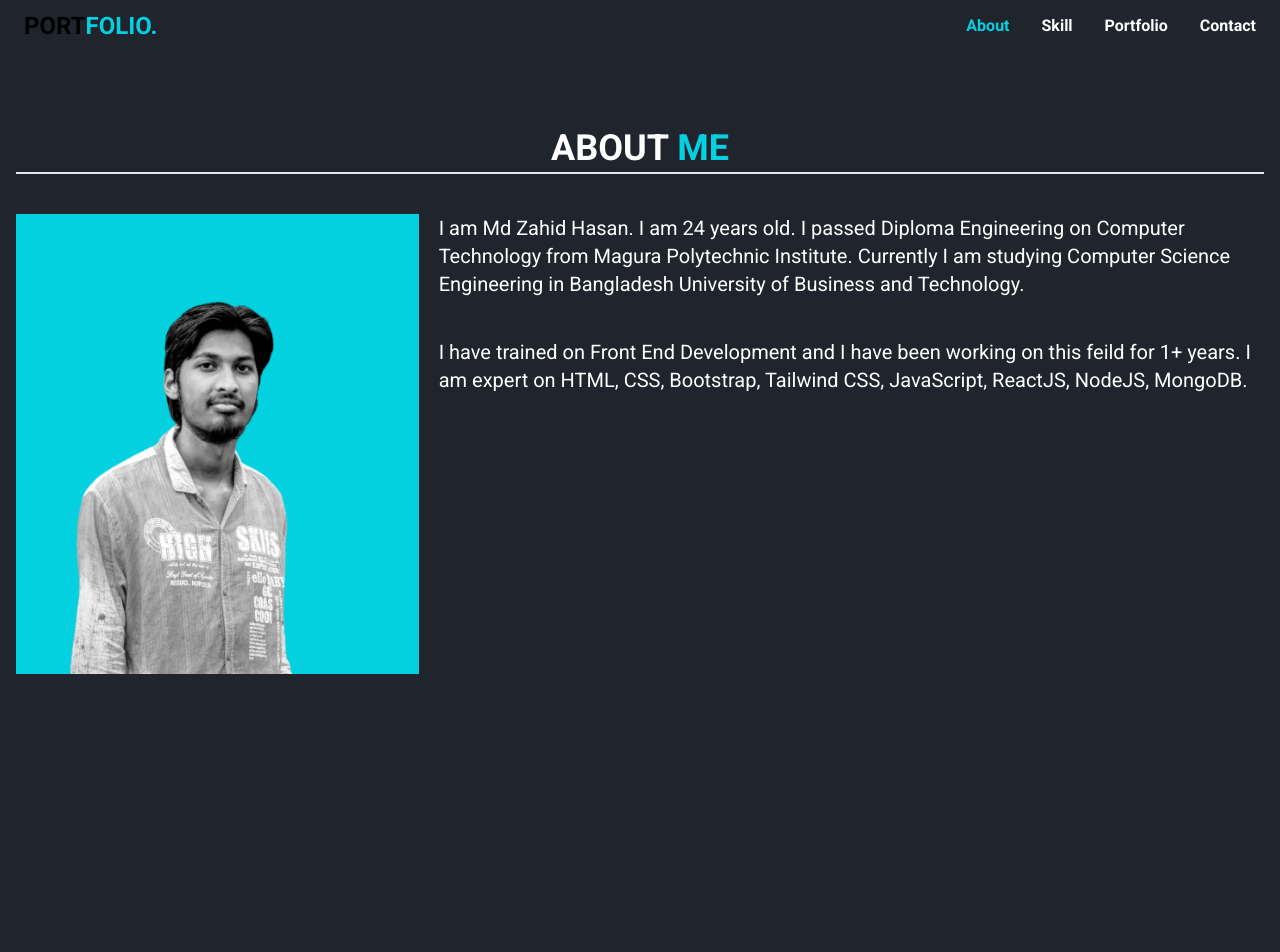
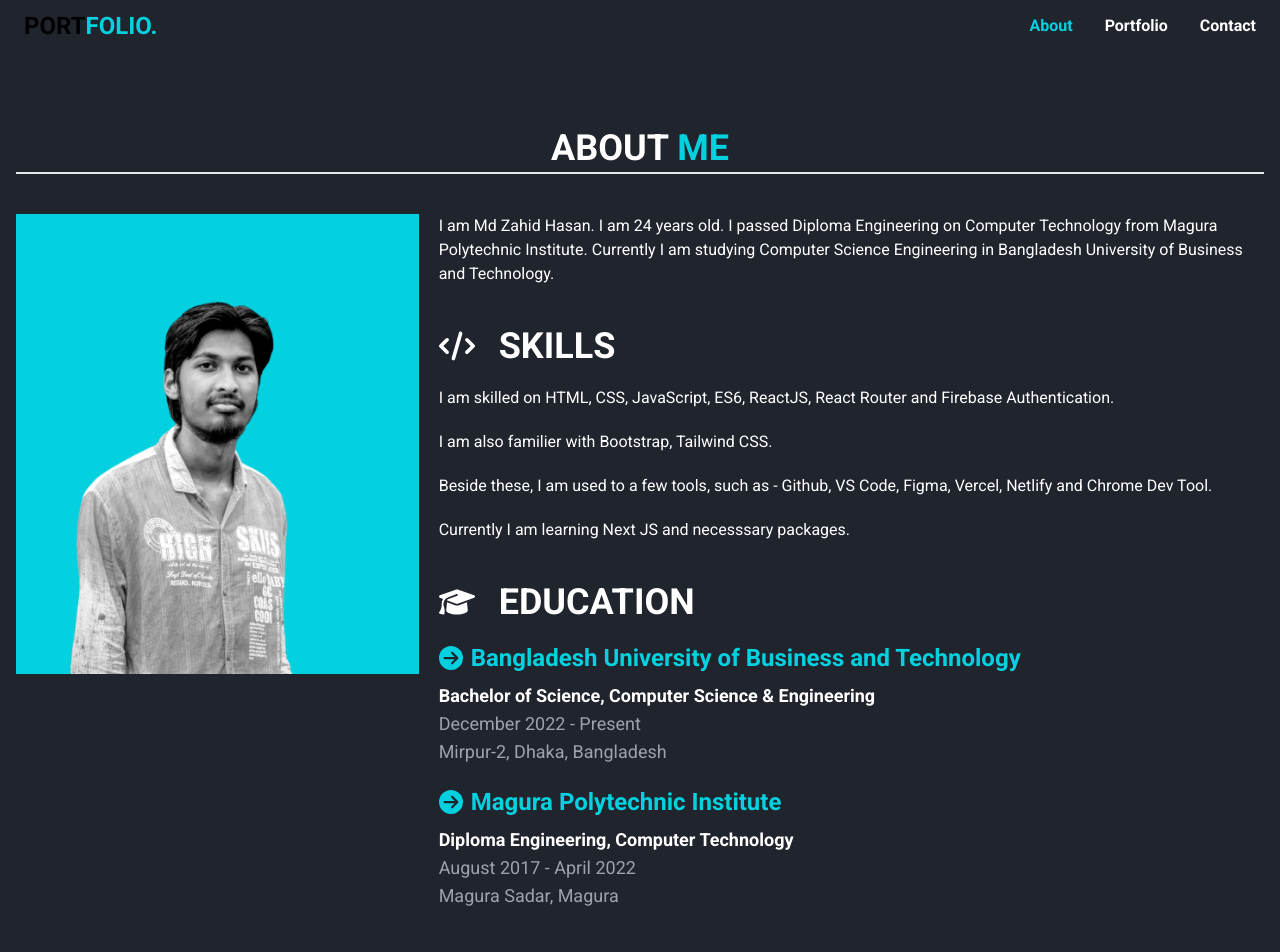
Before and after one commit to zahidhasan13/zahid-simple-portfolio, a Next.js app: page /about in a window 1280 px wide. Shown: the top 952 px of the page. Before the commit the page ends 800 px from the top, so only its background shows below. Built offline with nearby package versions, Linux system fonts and the light colour scheme.

Commit message:
animation add

```diff
--- a/package.json
+++ b/package.json
@@ -13,6 +13,7 @@
     "next": "14.1.0",
     "react": "^18",
     "react-dom": "^18",
+    "react-icons": "^5.0.1",
     "typewriter-effect": "^2.21.0"
   },
   "devDependencies": {
--- a/src/app/about/page.jsx
+++ b/src/app/about/page.jsx
@@ -1,8 +1,14 @@
 import React from "react";
+import {
+  FaCode,
+  FaGraduationCap,
+  FaCircleArrowRight,
+  FaHeart,
+} from "react-icons/fa6";
 
 const page = () => {
   return (
-    <section className="bg-[#20242D] min-h-screen text-white">
+    <section className="bg-[#20242D] min-h-screen text-white mb-10">
       <div className="max-w-screen-xl px-4 pt-16 mx-auto lg:pt-32">
         <div className="text-center mb-10">
           <h1 className="lg:text-4xl font-semibold uppercase border-b-2 pb-1">
@@ -10,21 +16,86 @@ const page = () => {
           </h1>
         </div>
         <div className="grid md:grid-cols-3 grid-cols-1 md:gap-5">
-          <div className="col-span-1 mb-10">
+          <div
+            data-aos="fade-up"
+            data-aos-duration="1000"
+            data-aos-easing="ease-in-out"
+            className="col-span-1 mb-10"
+          >
             <img src="about-me.png" alt="" className="bg-[#04D1E0]" />
           </div>
-          <div className="col-span-2 space-y-10 text-xl">
+          <div
+            data-aos="fade-left"
+            data-aos-duration="1000"
+            data-aos-easing="ease-in-out"
+            className="col-span-2 space-y-10"
+          >
             <p>
               I am Md Zahid Hasan. I am 24 years old. I passed Diploma
               Engineering on Computer Technology from Magura Polytechnic
               Institute. Currently I am studying Computer Science Engineering in
               Bangladesh University of Business and Technology.
             </p>
-            <p>
-              I have trained on Front End Development and I have been working on
-              this feild for 1+ years. I am expert on HTML, CSS, Bootstrap,
-              Tailwind CSS, JavaScript, ReactJS, NodeJS, MongoDB.
-            </p>
+            <div data-aos="fade-up">
+              <h1 className="flex items-center space-x-6 text-4xl font-bold mb-5">
+                <FaCode />
+                <span className="">SKILLS</span>
+              </h1>
+              <div className="space-y-5">
+                <p>
+                  I am skilled on HTML, CSS, JavaScript, ES6, ReactJS, React
+                  Router and Firebase Authentication.
+                </p>
+                <p>I am also familier with Bootstrap, Tailwind CSS.</p>
+                <p>
+                  Beside these, I am used to a few tools, such as - Github, VS
+                  Code, Figma, Vercel, Netlify and Chrome Dev Tool.
+                </p>
+                <p>Currently I am learning Next JS and necesssary packages.</p>
+              </div>
+            </div>
+            <div data-aos="fade-up">
+              <h1 className="flex items-center space-x-6 text-4xl font-bold mb-5">
+                <FaGraduationCap />
+                <span className="">EDUCATION</span>
+              </h1>
+              <div className="space-y-2">
+                <h3 className="text-2xl font-semibold text-[#04D1E0] flex items-center space-x-2">
+                  <FaCircleArrowRight />
+                  <span>Bangladesh University of Business and Technology</span>
+                </h3>
+                <div className="text-lg text-gray-400">
+                  <p className="text-white font-bold">
+                    Bachelor of Science, Computer Science & Engineering
+                  </p>
+                  <p>December 2022 - Present</p>
+                  <p>Mirpur-2, Dhaka, Bangladesh</p>
+                </div>
+              </div>
+              <div className="space-y-2 mt-5">
+                <h3 className="text-2xl font-semibold text-[#04D1E0] flex items-center space-x-2">
+                  <FaCircleArrowRight />
+                  <span>Magura Polytechnic Institute</span>
+                </h3>
+                <div className="text-lg text-gray-400">
+                  <p className="text-white font-bold">
+                    Diploma Engineering, Computer Technology
+                  </p>
+                  <p>August 2017 - April 2022</p>
+                  <p>Magura Sadar, Magura</p>
+                </div>
+              </div>
+            </div>
+            <div>
+              <h1 className="flex items-center space-x-6 text-4xl font-bold mb-5">
+                <FaHeart />
+                <span className="uppercase">love to do</span>
+              </h1>
+              <p>
+                I love development and explore new technology. Also love to go
+                somewhere with family or friends on vacation
+              </p>
+            </div>
           </div>
         </div>
       </div>
--- a/src/app/portfolio/page.jsx
+++ b/src/app/portfolio/page.jsx
@@ -43,10 +43,20 @@ const page = () => {
           </h1>
         </div>
         <div className="grid lg:grid-cols-2 grid-cols-1 justify-center items-center gap-10">
-          <div className="order-1">
+          <div
+            data-aos="fade-right"
+            data-aos-duration="1000"
+            data-aos-easing="ease-in-out"
+            className="order-1"
+          >
             <img src="web1.png" alt="mockup" className="rounded-lg h-[350px]" />
           </div>
-          <div className="space-y-6 order-2">
+          <div
+            data-aos="fade-left"
+            data-aos-duration="1000"
+            data-aos-easing="ease-in-out"
+            className="space-y-6 order-2"
+          >
             <h2 className="lg:text-4xl">The Dragon News</h2>
             <p className="lg:text-lg">
               This is a online newspaper site. It using ReactJS for Front End
@@ -64,7 +74,7 @@ const page = () => {
               Visit Website
             </a>
           </div>
-          <div className="space-y-6 order-4">
+          <div data-aos="fade-up" className="space-y-6 order-4">
             <h2 className="lg:text-4xl">Bistro Boss Restraurent</h2>
             <p className="lg:text-lg">
               This is a E-commece Restrurent site. It using ReactJS for Front
@@ -84,10 +94,10 @@ const page = () => {
               Visit Website
             </a>
           </div>
-          <div className="order-3">
+          <div data-aos="fade-up" className="order-3">
             <img src="web2.png" alt="mockup" className="rounded-lg h-[350px]" />
           </div>
-          <div className="space-y-6 order-8">
+          <div data-aos="fade-up" className="space-y-6 order-8">
             <h2 className="lg:text-4xl">Netflix Clone</h2>
             <p className="lg:text-lg">
               This is a Netflix Clone. It using ReactJS for Front End
@@ -105,7 +115,7 @@ const page = () => {
               Visit Website
             </a>
           </div>
-          <div className="order-7">
+          <div data-aos="fade-up" className="order-7">
             <img src="web4.png" alt="mockup" className="rounded-lg h-[350px]" />
           </div>
         </div>
--- a/src/app/skill/page.jsx
+++ /dev/null
@@ -1,92 +0,0 @@
-"use client";
-import React, { useState } from "react";
-
-const page = () => {
-  return (
-    <section className="bg-[#20242D] min-h-screen text-white">
-      <div className="max-w-screen-xl px-4 pt-16 mx-auto lg:pt-32">
-        <div className="text-center mb-10">
-          <h1 className="lg:text-4xl font-semibold uppercase border-b-2 pb-1">
-            My <span className="text-[#04D1E0]">Skill</span>
-          </h1>
-        </div>
-        <div className="space-y-5">
-          <h2>HTML</h2>
-          <div className="w-full bg-gray-200 rounded-full dark:bg-gray-700">
-            <div
-              className="bg-red-600 text-xs font-medium text-blue-100 text-center p-0.5 leading-none rounded-full"
-              style={{ width: "90%" }}
-            >
-              90%
-            </div>
-          </div>
-          <h2>CSS</h2>
-          <div className="w-full bg-gray-200 rounded-full dark:bg-gray-700">
-            <div
-              className="bg-blue-600 text-xs font-medium text-blue-100 text-center p-0.5 leading-none rounded-full"
-              style={{ width: "80%" }}
-            >
-              80%
-            </div>
-          </div>
-          <h2>Bootstrap</h2>
-          <div className="w-full bg-gray-200 rounded-full dark:bg-gray-700">
-            <div
-              className="bg-purple-600 text-xs font-medium text-blue-100 text-center p-0.5 leading-none rounded-full"
-              style={{ width: "80%" }}
-            >
-              80%
-            </div>
-          </div>
-          <h2>Tailwind CSS</h2>
-          <div className="w-full bg-gray-200 rounded-full dark:bg-gray-700">
-            <div
-              className="bg-blue-300 text-xs font-medium text-blue-100 text-center p-0.5 leading-none rounded-full"
-              style={{ width: "70%" }}
-            >
-              70%
-            </div>
-          </div>
-          <h2>JavaScript</h2>
-          <div className="w-full bg-gray-200 rounded-full dark:bg-gray-700">
-            <div
-              className="bg-yellow-500 text-xs font-medium text-blue-100 text-center p-0.5 leading-none rounded-full"
-              style={{ width: "75%" }}
-            >
-              75%
-            </div>
-          </div>
-          <h2>ReactJS</h2>
-          <div className="w-full bg-gray-200 rounded-full dark:bg-gray-700">
-            <div
-              className="bg-blue-400 text-xs font-medium text-blue-100 text-center p-0.5 leading-none rounded-full"
-              style={{ width: "70%" }}
-            >
-              70%
-            </div>
-          </div>
-          <h2>NodeJS</h2>
-          <div className="w-full bg-gray-200 rounded-full dark:bg-gray-700">
-            <div
-              className="bg-green-700 text-xs font-medium text-blue-100 text-center p-0.5 leading-none rounded-full"
-              style={{ width: "50%" }}
-            >
-              50%
-            </div>
-          </div>
-          <h2>MongoDB</h2>
-          <div className="w-full bg-gray-200 rounded-full dark:bg-gray-700">
-            <div
-              className="bg-green-600 text-xs font-medium text-blue-100 text-center p-0.5 leading-none rounded-full"
-              style={{ width: "50%" }}
-            >
-              50%
-            </div>
-          </div>
-        </div>
-      </div>
-    </section>
-  );
-};
-
-export default page;
--- a/src/components/shared/Header.jsx
+++ b/src/components/shared/Header.jsx
@@ -80,18 +80,6 @@ const header = () => {
               </li>
               <li>
                 <Link
-                  href="/skill"
-                  className={`link ${
-                    pathname === "/skill"
-                      ? "text-[#04D1E0] font-bold"
-                      : " text-white font-bold"
-                  }`}
-                >
-                  Skill
-                </Link>
-              </li>
-              <li>
-                <Link
                   href="/portfolio"
                   className={`link ${
                     pathname === "/portfolio"
```
Also changed, not shown: 1 other file (tests, documents, lock files or other folders).
